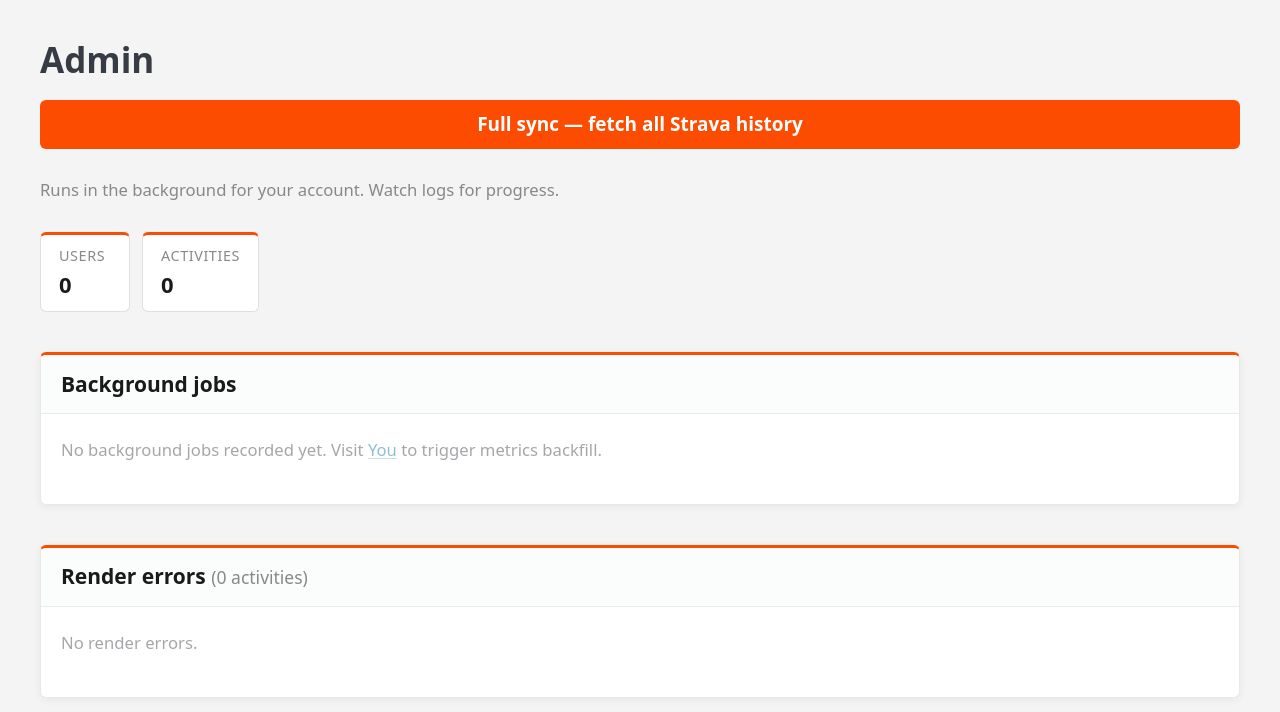
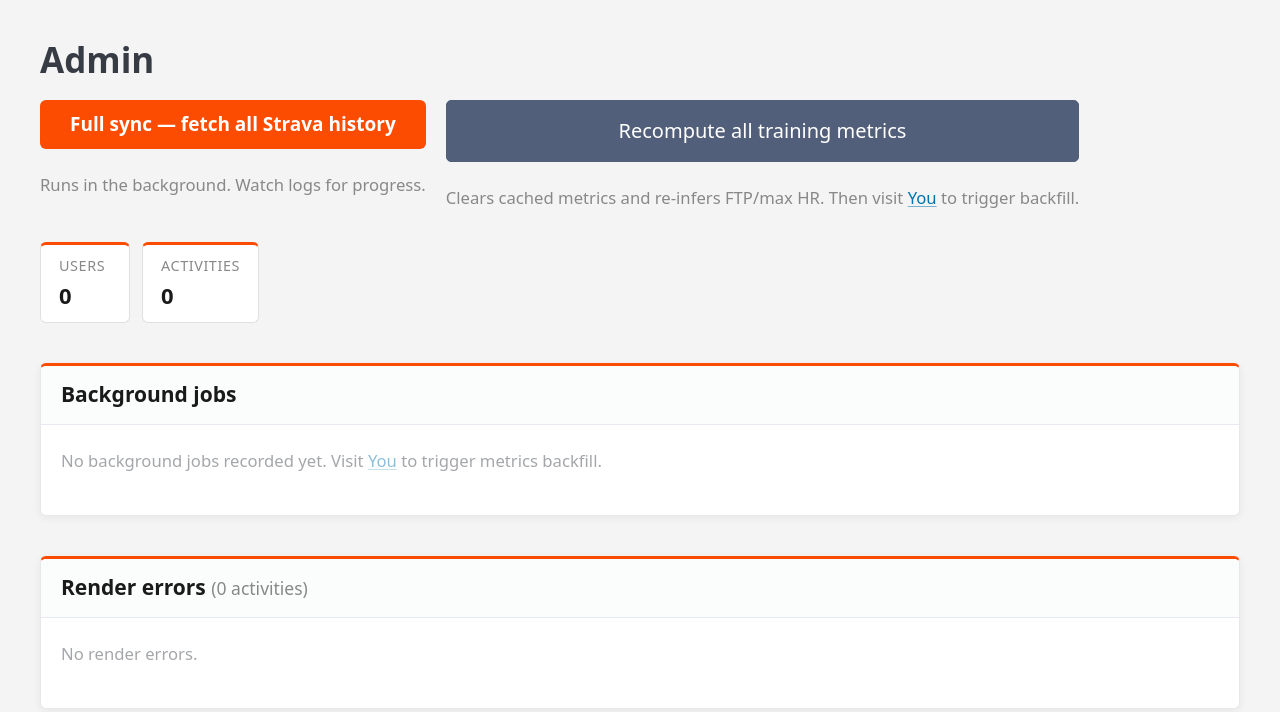
Before and after one commit to tim0s/Bikeodon, a Flask app: page /admin in a window 1280 px wide. Shown: the part 105-817 px from the top of the page. Run offline with Flask 3, Linux system fonts and the light colour scheme; the visitor is signed in with stand-in values (Sample User, id 1); data comes from the database, SQL or seed files in the repository; data that the repository does not hold is empty; some libraries are stand-ins or nearby versions.

Commit message:
Fix empty /me charts: use inference as fallback when FTP/max HR is set to auto
Root cause: _compute_and_store_metrics used cfg FTP/max HR which are None when
set to auto-detect, so compute_tss and compute_zone_times always returned None.

Fixes:
- Add inference.ftp / inference.max_hr user settings as a cache layer
- Backfill now runs infer_training_params() once before the activity loop and
  stores results — avoids O(N) rescanning per activity
- _compute_and_store_metrics falls back to cached inference values when cfg has none
- Admin: "Recompute all training metrics" button clears metrics_computed_at and
  inference cache so a fresh backfill picks up correct values
- Admin: /admin/recompute-metrics POST route (reset_metrics_computed in database.py)
- Settings: show auto-detected FTP and max HR as hints below the input fields
  once inference has run ("Auto-detected from your data: 245 W")

Co-Authored-By: Claude Sonnet 4.6 <noreply@anthropic.com>

```diff
--- a/app.py
+++ b/app.py
@@ -31,7 +31,8 @@ from database import (
     get_user_by_username, get_user_stats, get_zone_totals, get_zones, init_db,
     job_finish, job_start, get_recent_jobs,
     list_activities, list_settings, load_user_config, mark_posted, mark_rendered,
-    set_activity_error, set_scheduled, set_setting, update_activity_metrics, upsert_activity,
+    reset_metrics_computed, set_activity_error, set_scheduled, set_setting,
+    update_activity_metrics, upsert_activity,
 )
 from mastodon_client import MastodonClient
 
@@ -103,9 +104,18 @@ def _compute_and_store_metrics(activity_id: int, uid: int, cfg: dict, stream: li
         hr_list      = [p.get("hr")           for p in stream]
         elapsed_list = [p.get("elapsed_secs") for p in stream]
 
-        ftp     = cfg["charts"]["power"]["ftp"]
-        hr_max  = cfg["charts"]["heart_rate"]["max_hr"]
-        hr_rest = float(get_setting(DB_PATH, uid, "training", "hr_rest") or 0) or None
+        ftp    = cfg["charts"]["power"]["ftp"]
+        hr_max = cfg["charts"]["heart_rate"]["max_hr"]
+
+        # Fall back to inference cache (populated once per backfill run)
+        if not ftp:
+            v = get_setting(DB_PATH, uid, "inference", "ftp")
+            ftp = float(v) if v else None
+        if not hr_max:
+            v = get_setting(DB_PATH, uid, "inference", "max_hr")
+            hr_max = float(v) if v else None
+
+        hr_rest  = float(get_setting(DB_PATH, uid, "training", "hr_rest") or 0) or None
         duration = row["moving_time"] or row["elapsed_time"]
 
         np_w     = compute_np(watts_list)
@@ -207,6 +217,7 @@ from training_load import (
     aggregate_power_curve, compute_np, compute_peak_powers, compute_pmc,
     compute_trimp, compute_tss, compute_zone_times, weekly_load,
 )
+from inference import infer_training_params
 
 # ---------------------------------------------------------------------------
 # Bootstrap
@@ -692,6 +703,20 @@ def admin_full_sync():
     return redirect(url_for("admin"))
 
 
+@app.route("/admin/recompute-metrics", methods=["POST"])
+@login_required
+@admin_required
+def admin_recompute_metrics():
+    """Clear metrics_computed_at for all activities and trigger a fresh backfill."""
+    uid = int(current_user.id)
+    reset_metrics_computed(DB_PATH, uid)
+    # Invalidate cached inference so it runs fresh
+    set_setting(DB_PATH, uid, "inference", "ftp", "")
+    set_setting(DB_PATH, uid, "inference", "max_hr", "")
+    flash("Metrics reset. Visit the You page to trigger recomputation.", "success")
+    return redirect(url_for("admin"))
+
+
 # ---------------------------------------------------------------------------
 # You / user dashboard
 # ---------------------------------------------------------------------------
@@ -717,6 +742,19 @@ def me():
             job_id = job_start(DB_PATH, "metrics_backfill",
                                f"Starting — {len(pending)} activities pending")
             print(f"[backfill] Starting metrics for {len(pending)} activities (user {uid})")
+
+            # Run inference once and cache it so each activity can use it without re-scanning all streams
+            bcfg_pre = load_user_config(DB_PATH, uid, _base_cfg)
+            if not bcfg_pre["charts"]["power"]["ftp"] or not bcfg_pre["charts"]["heart_rate"]["max_hr"]:
+                inferred = infer_training_params(DB_PATH)
+                if inferred["ftp"] and not bcfg_pre["charts"]["power"]["ftp"]:
+                    set_setting(DB_PATH, uid, "inference", "ftp", str(round(inferred["ftp"], 1)))
+                    print(f"[backfill] Inferred FTP: {inferred['ftp']:.0f} W")
+                if inferred["max_hr"] and not bcfg_pre["charts"]["heart_rate"]["max_hr"]:
+                    set_setting(DB_PATH, uid, "inference", "max_hr", str(round(inferred["max_hr"], 1)))
+                    print(f"[backfill] Inferred max HR: {inferred['max_hr']:.0f} bpm")
+
+            import time as _time
             done = 0
             for brow in pending:
                 try:
@@ -726,7 +764,6 @@ def me():
                     done += 1
                 except Exception as e:
                     print(f"[backfill] Error on activity {brow['id']}: {e}")
-                import time as _time
                 _time.sleep(0.05)   # yield CPU between activities
             job_finish(DB_PATH, job_id, "done",
                        f"Computed metrics for {done}/{len(pending)} activities")
@@ -827,6 +864,8 @@ def settings():
         for f in (get_setting(DB_PATH, uid, "stats", "fields") or "").split(",")
         if f.strip()
     ]
+    inferred_ftp    = get_setting(DB_PATH, uid, "inference", "ftp")
+    inferred_max_hr = get_setting(DB_PATH, uid, "inference", "max_hr")
     return render_template(
         "settings.html",
         cfg=cfg,
@@ -836,6 +875,8 @@ def settings():
         active_fields=active_fields,
         strava_connected=strava_connected,
         strava_configured=strava_configured,
+        inferred_ftp=float(inferred_ftp) if inferred_ftp else None,
+        inferred_max_hr=float(inferred_max_hr) if inferred_max_hr else None,
     )
 
 
--- a/database.py
+++ b/database.py
@@ -987,6 +987,16 @@ def get_all_peak_powers(db_path, user_id: int, days: int | None = None) -> list:
     return result
 
 
+def reset_metrics_computed(db_path, user_id: int):
+    """Clear metrics_computed_at so the next backfill reprocesses all activities."""
+    conn = _conn(db_path)
+    conn.execute(
+        "UPDATE activities SET metrics_computed_at=NULL WHERE user_id=?", (user_id,)
+    )
+    conn.commit()
+    conn.close()
+
+
 def get_activities_without_metrics(db_path, user_id: int) -> list:
     """Return activities that have a stream but have never had metrics computed."""
     conn = _conn(db_path)
--- a/templates/admin.html
+++ b/templates/admin.html
@@ -4,10 +4,20 @@
 
 <h2>Admin</h2>
 
-<form method="post" action="{{ url_for('admin_full_sync') }}" style="margin-bottom:1.5rem">
-  <button type="submit" class="btn-schedule">Full sync — fetch all Strava history</button>
-  <small style="display:block;margin-top:.4rem;color:#888">Runs in the background for your account. Watch logs for progress.</small>
-</form>
+<div style="display:flex;gap:1rem;flex-wrap:wrap;margin-bottom:1.5rem">
+  <div>
+    <form method="post" action="{{ url_for('admin_full_sync') }}">
+      <button type="submit" class="btn-schedule">Full sync — fetch all Strava history</button>
+    </form>
+    <small style="color:#888">Runs in the background. Watch logs for progress.</small>
+  </div>
+  <div>
+    <form method="post" action="{{ url_for('admin_recompute_metrics') }}">
+      <button type="submit" class="secondary">Recompute all training metrics</button>
+    </form>
+    <small style="color:#888">Clears cached metrics and re-infers FTP/max HR. Then visit <a href="{{ url_for('me') }}">You</a> to trigger backfill.</small>
+  </div>
+</div>
 
 <div class="activity-stats" style="margin-bottom:2rem">
   <div class="stat-chip">
```
Also changed, not shown: templates/settings.html (+10 -0 lines).
